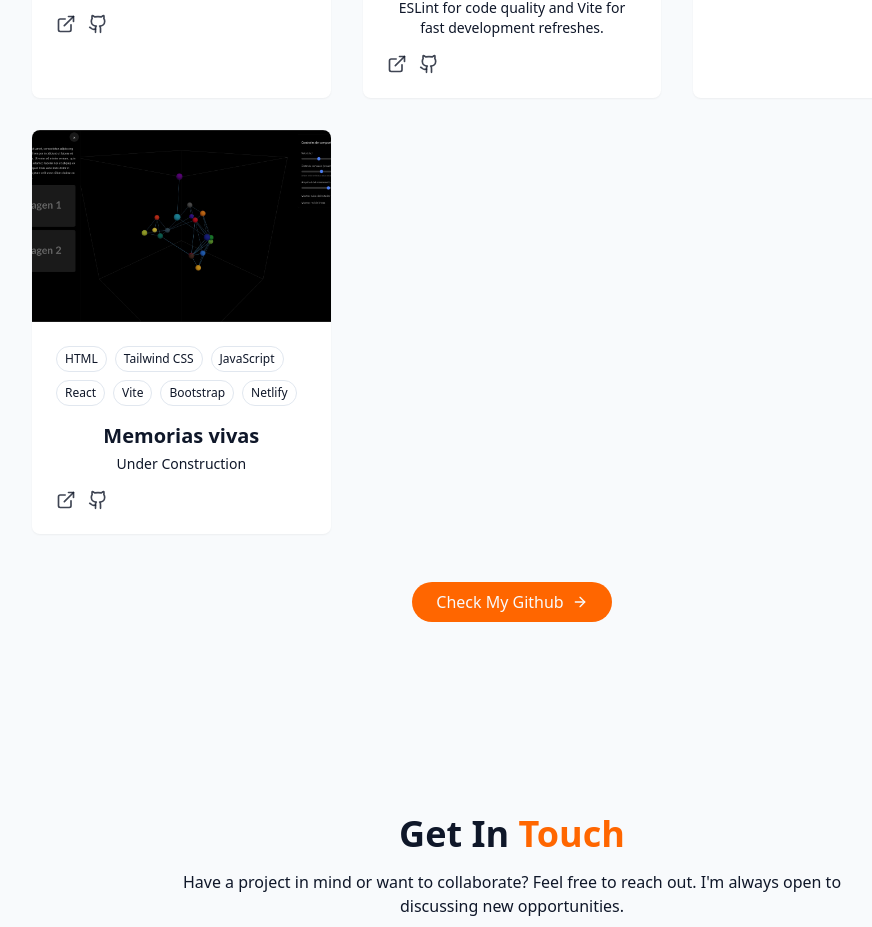
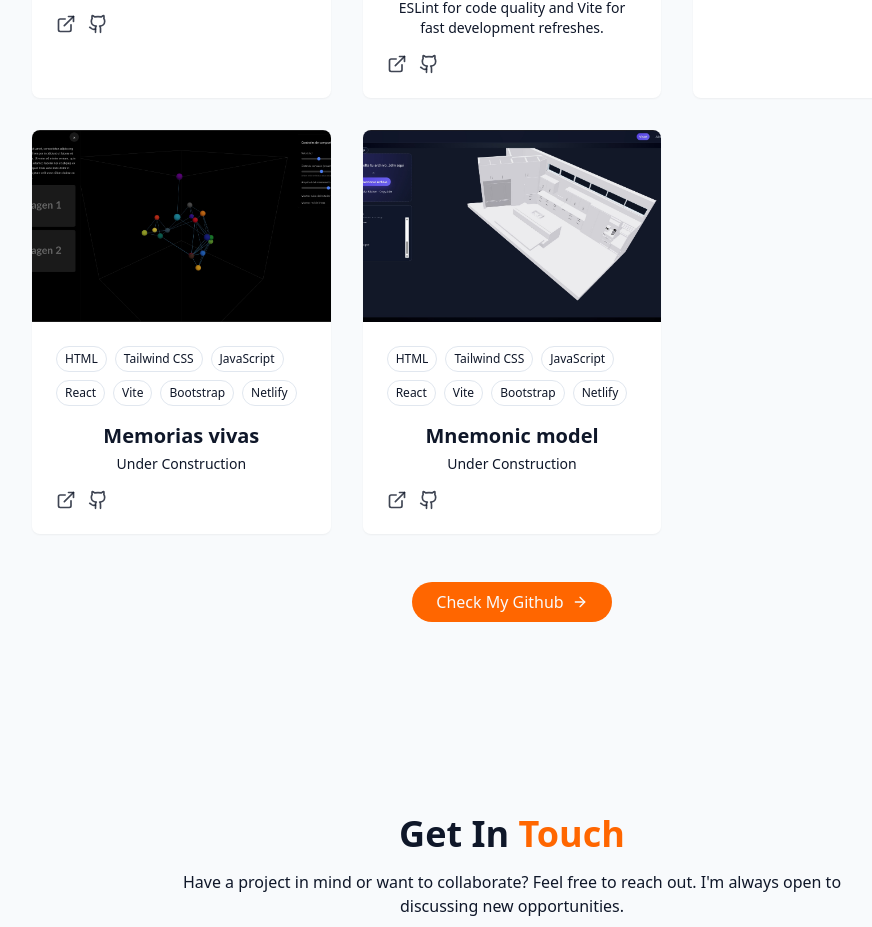
Before and after one commit to iluna007/il-portfolio, a React (Vite) app: page /#/ in a window 1280 px wide. Shown: the part 6198-7125 px from the top of the page, without its empty margins (128-1000 px from the left). Built offline with nearby package versions, Linux system fonts and the light colour scheme.

Commit message:
new project mnemonic

```diff
--- a/src/components/ProjectsSection.jsx
+++ b/src/components/ProjectsSection.jsx
@@ -100,6 +100,16 @@ const projects = [
     demoUrl: "https://memoriasvivastest.netlify.app/",
     githubUrl: "https://github.com/iluna007/memoriasvivas",
   },
+  {
+    id: 11,
+    title: "Mnemonic model",
+    description:
+      "Under Construction",
+    image: "/mnemonic.jpg",
+    tags: ["HTML", "Tailwind CSS", "JavaScript","React","Vite","Bootstrap","Netlify"],
+    demoUrl: "https://mnemonicmodel.netlify.app/",
+    githubUrl: "https://github.com/iluna007/mnemonic-model",
+  }
 ];
 
 export const ProjectsSection = () => {
```
Also changed, not shown: public/mnemonic.jpg (added).
